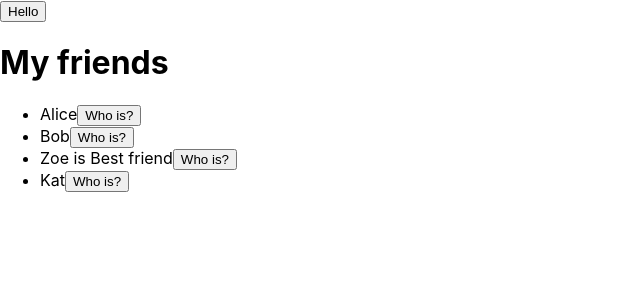
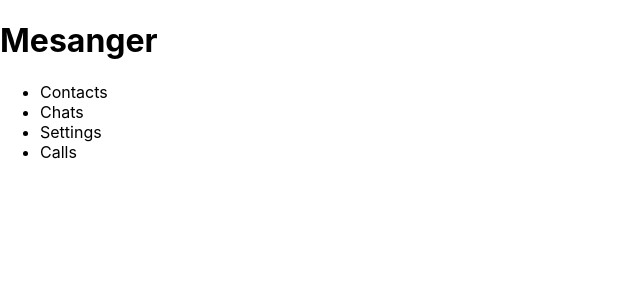
Before and after one commit to Nosov-Pavel/props1, a React (Create React App) app: page / in a window 1280 px wide. Shown: the top 300 px of the page, without its empty margins (0-640 px from the left). Built offline with nearby package versions, Linux system fonts and the light colour scheme.

Commit message:
Messenger

```diff
--- a/src/App.js
+++ b/src/App.js
@@ -1,33 +1,14 @@
+import Menu from "./Menu";
+
 function App(){
-    const hello = () => {
-        console.log('Hello')
-
-    };
-
-    const friends = [
-        {id: 1, name: 'Alice', isBestFriend: false},
-        {id: 2, name: 'Bob', isBestFriend: false},
-        {id: 3, name: 'Zoe', isBestFriend: true},
-        {id: 4, name: 'Kat', isBestFriend: false},
-    ]
-    const whoIs = (id, name) => {
-      console.log(id, name)
-    };
+    const mainMenu = ['Contacts', 'Chats','Settings', 'Calls']
 
     return(
         <div>
-            <button onClick={hello}>Hello</button>
+            <h1>Mesanger</h1>
+            <Menu menu={mainMenu}/>
 
-            <h1 onClick={hello}>My friends</h1>
 
-            <ul>
-                {
-                    friends.map(el => <li key={el.id}>
-                        {el.name}
-                        {el.isBestFriend && ' is Best friend'}
-                        <button onClick={() => whoIs(el.id, el.name)}>Who is?</button></li> )
-                }
-            </ul>
         </div>
     );
 }
--- /dev/null
+++ b/src/Menu.js
@@ -0,0 +1,10 @@
+function Menu (props) {
+    return (
+        <div>
+            <ul>
+                {props.menu.map(el =><li>{el}</li>)}
+            </ul>
+        </div>
+    );
+}
+export default Menu;
```
